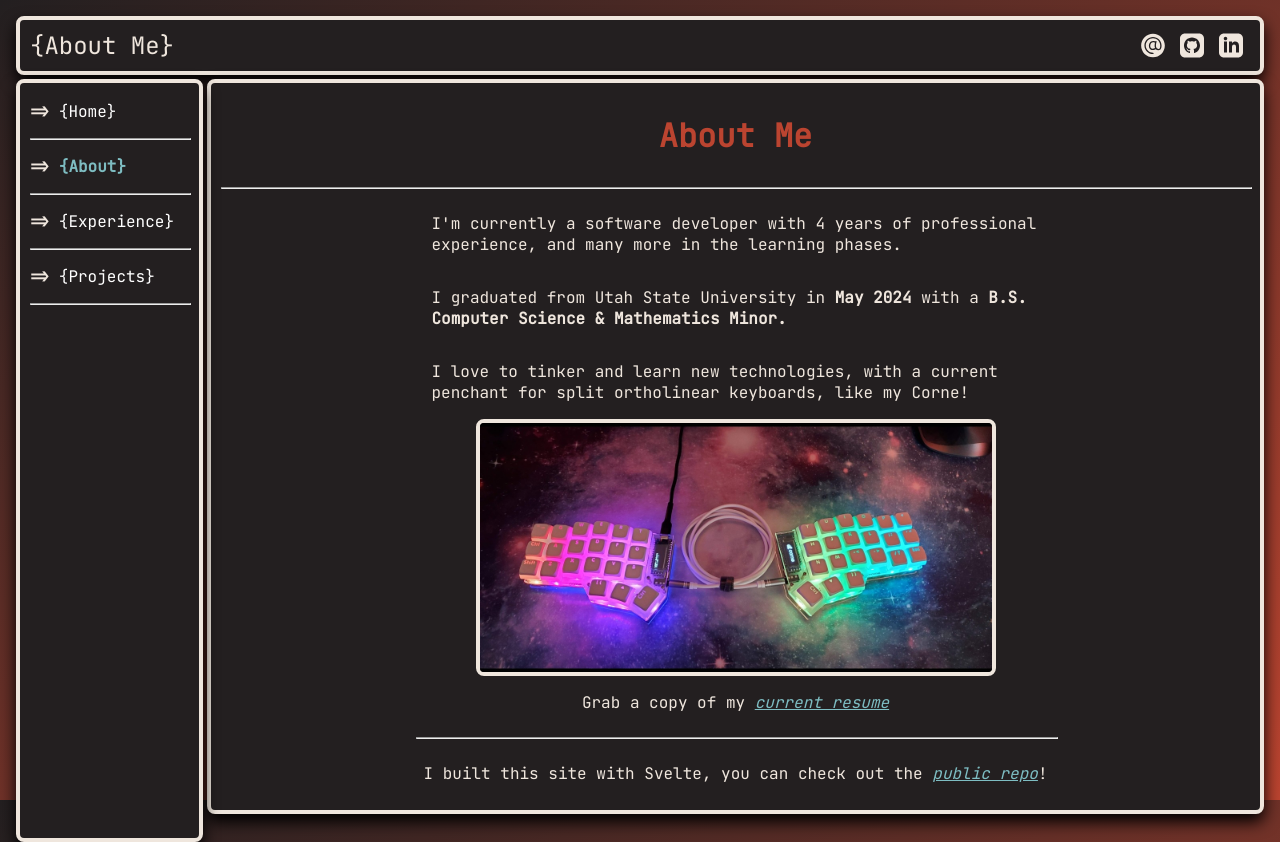
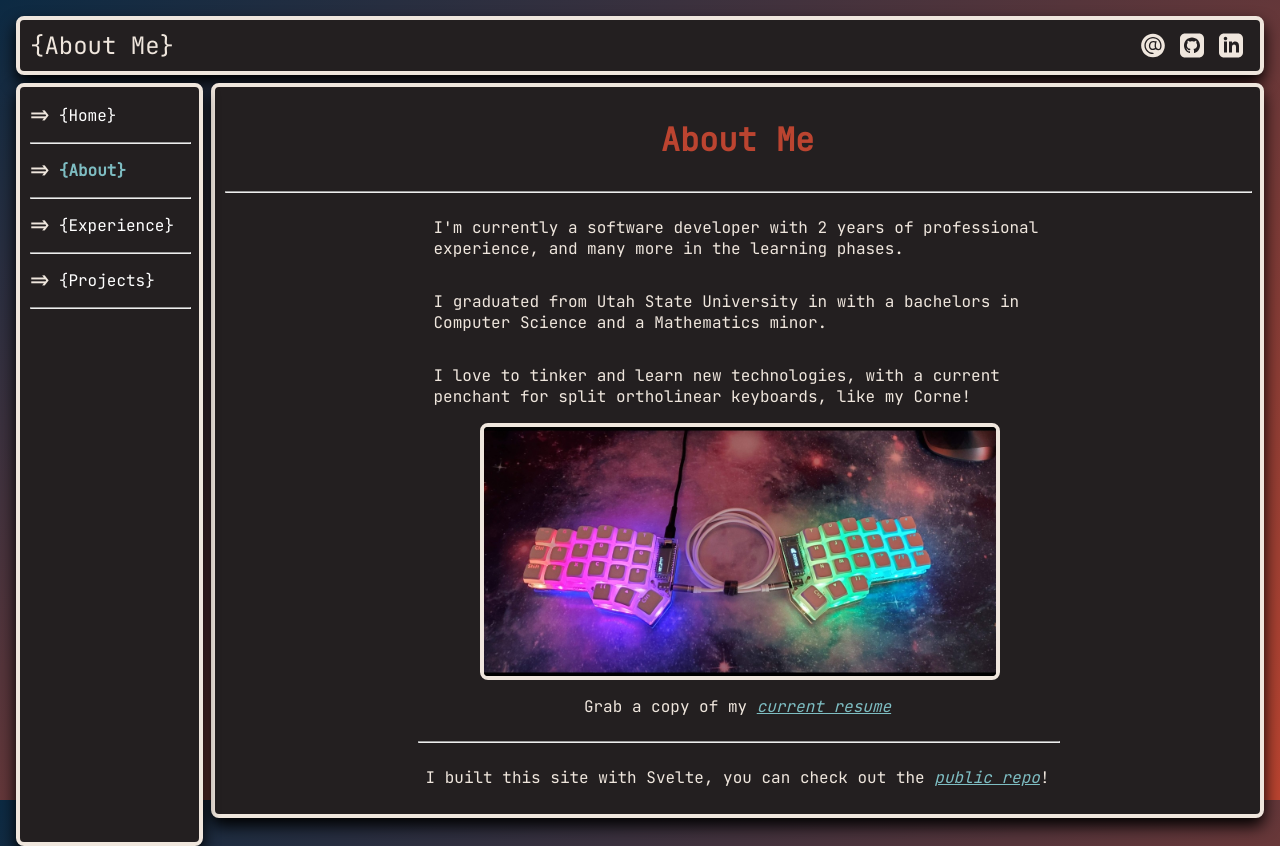
Before and after one commit to Vespertine112/Cabin, a SvelteKit app: page /about in a window 1280 px wide. Built offline with nearby package versions, Linux system fonts and the light colour scheme; a web font is replaced by a local one.

Commit message:
Updating UI

```diff
--- a/src/app.html
+++ b/src/app.html
@@ -47,7 +47,7 @@
         }
 
         body {
-            background-image: linear-gradient(to bottom right, #231f20, #bb4430);
+            background-image: linear-gradient(to bottom right, #0c2a43, #bb4430);
             margin: 0;
             scrollbar-width: thin;
             scrollbar-color: var(--verdigris);
@@ -71,6 +71,7 @@
             overflow-y: scroll;
             overflow-x: hidden;
             font-family: "JetBrains Mono", monospace;
+            margin: 0 0 0 4px;
         }
 
         /* Generic color set for links */
--- a/src/routes/+layout.svelte
+++ b/src/routes/+layout.svelte
@@ -19,6 +19,7 @@
     .navbar {
         display: flex;
         height: 100%;
+
     }
 
     .slotted {
--- a/src/routes/+page.svelte
+++ b/src/routes/+page.svelte
@@ -42,8 +42,6 @@
 	import 'tippy.js/themes/material.css';
     import { updateTopbarName, readableTopbarName } from "$lib/stores";
     import { ForceRequestInit } from "$lib/types";
-
-    let toolTipContent = 'Rocky Mountain High!';
 
     updateTopbarName("Brayden Hill")
     let show:boolean = false;
@@ -90,12 +88,12 @@
     <div transition:fly={{y:50, x:50, duration:1000}} class="cardWrapper">
         <h1 class="topline" in:typewriter={{}}>Hi, I'm Brayden.</h1>
 
-        <div use:tooltip={{content: toolTipContent, theme:"material", placement: "bottom"}} class="profilePicWrapper">
+        <div class="profilePicWrapper">
             <!-- svelte-ignore a11y-img-redundant-alt -->
             <img transition:blur={{amount:100, duration:1000}} src="/images/profile/profile.jpg" class="profilePic" alt="Profile Picture">
         </div>
 
-        <p class="p-line" in:fly={{x:100, duration:2000}}>Welcome in! I'm a software developer with <strong>{(new Date().getFullYear()) - 2020} years</strong> of experience.</p>
+        <p class="p-line" in:fly={{x:100, duration:2000}}>Welcome in! I'm a software developer with <strong>{(new Date().getFullYear()) - 2022} years</strong> of experience.</p>
         <p class="p-line" in:fly={{x:-100, duration:2000}}>Currently, I work as a <strong>Full-Stack Developer</strong>, but I have an interest in all things computing. </p>
         <p class="p-line" in:fly={{x:100, duration:2000}}>When I'm not writing code, I love to get outdoors, exercise, or fall down the rabbit hole on a fascinating topic!
             <i><a class="links" href="https://en.wikipedia.org/wiki/The_Crystal_Palace" target="_blank">Crystal Palace, anyone?</a></i>
--- a/src/routes/Topbar.svelte
+++ b/src/routes/Topbar.svelte
@@ -4,6 +4,7 @@
         border-radius: 8px;
         border: 4px solid var(--linen);
         padding: 10px;
+		margin-bottom: 4px;
         color: var(--linen);
         background-color: var(--background);
         display: flex;
--- a/src/routes/about/+page.svelte
+++ b/src/routes/about/+page.svelte
@@ -66,17 +66,14 @@
 </style>
 
 <script lang="ts">
-    import { typewriter } from "$lib/transitions";
-    import { blur, fly } from "svelte/transition";
+    import { fly } from "svelte/transition";
     import tippy, { type Props } from 'tippy.js';
 	import 'tippy.js/dist/tippy.css';
 	import 'tippy.js/themes/material.css';
     import type { PageData } from './$types';
-    import { onDestroy, onMount } from "svelte";
+    import { onMount } from "svelte";
     import { cardTransition } from "$lib/standards";
     import { updateTopbarName } from "$lib/stores";
-    import Carousel from 'svelte-carousel';
-    import { browser } from "$app/environment";
 
     export let data: PageData;
     let carousel:any;
@@ -147,10 +144,8 @@
             {/if} -->
 
             <div class="aboutContainer">
-                <p class="p-line" in:fly={{x:100, duration:2000}} >I'm currently a software developer with {(new Date().getFullYear() - 2020)} years of professional experience, and many more in the learning phases.</p>
-                <p class="p-line" in:fly={{x:-100, duration:2000}} >I graduated
-				from Utah State University in <b>May 2024</b> with a <b>B.S.
-				Computer Science & Mathematics Minor.</b></p>
+                <p class="p-line" in:fly={{x:100, duration:2000}} >I'm currently a software developer with {(new Date().getFullYear() - 2022)} years of professional experience, and many more in the learning phases.</p>
+                <p class="p-line" in:fly={{x:-100, duration:2000}} >I graduated from Utah State University in with a bachelors in Computer Science and a Mathematics minor.</p>
                 <p class="p-line" in:fly={{x:100, duration:2000}} >I love to tinker and learn new technologies, with a current penchant for split ortholinear keyboards, like my Corne!</p>
 
 				<img src="images/about/corne.jpg" alt="" class="cardWrapper corne">
--- a/src/routes/projects/+page.svelte
+++ b/src/routes/projects/+page.svelte
@@ -105,7 +105,7 @@
         carousel.goToNext()
     }
 
-    updateTopbarName("My Projects");
+    updateTopbarName("Projects");
 
     const projects = [
       {
@@ -119,7 +119,7 @@
           "images/lunarlander/Level_Select.png",
           "images/lunarlander/Playing.png",
         ],
-        description: "Built a lunarlander clone from scratch with typescript, and svelte. It has custom particle systems & game mechanics, customizable controls, realistic gravity, and more!"
+        description: "Built a LunarLander clone from scratch with typescript, and svelte. It has custom particle systems, re-mappable controls, realistic gravity, and more!"
       },
       {
         name: "OpenLift",
```
Also changed, not shown: src/routes/experience/+page.svelte (+8 -8 lines).
